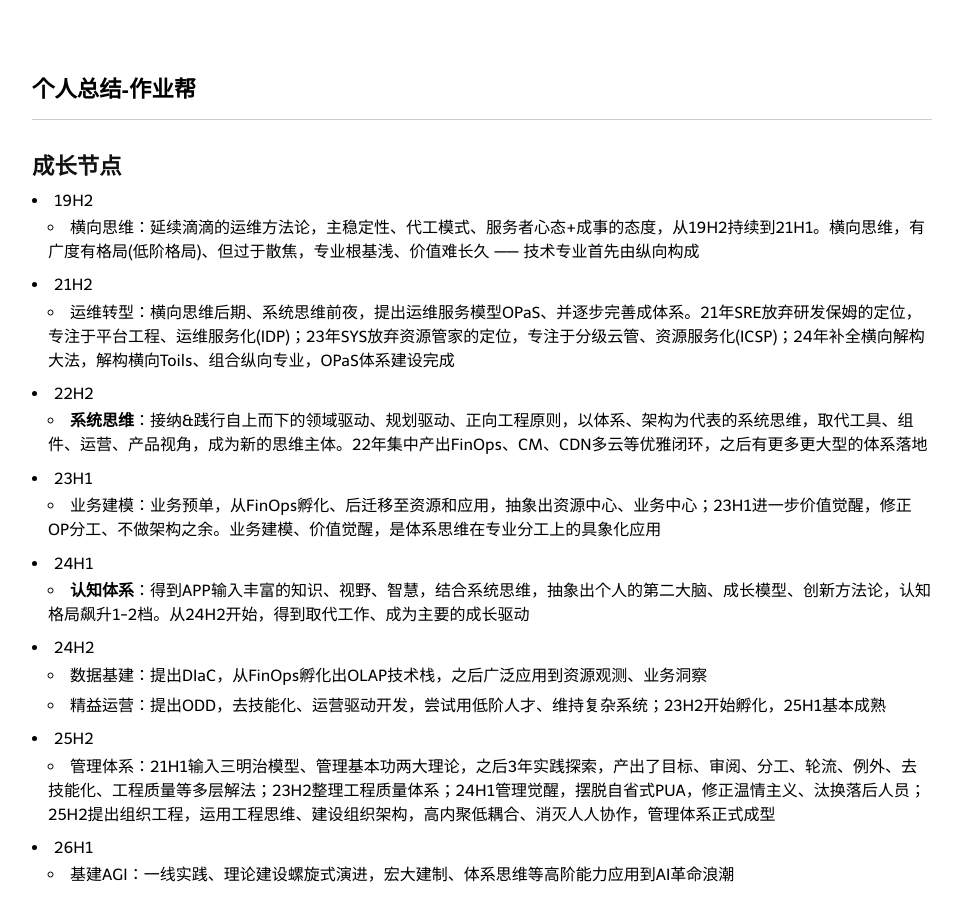
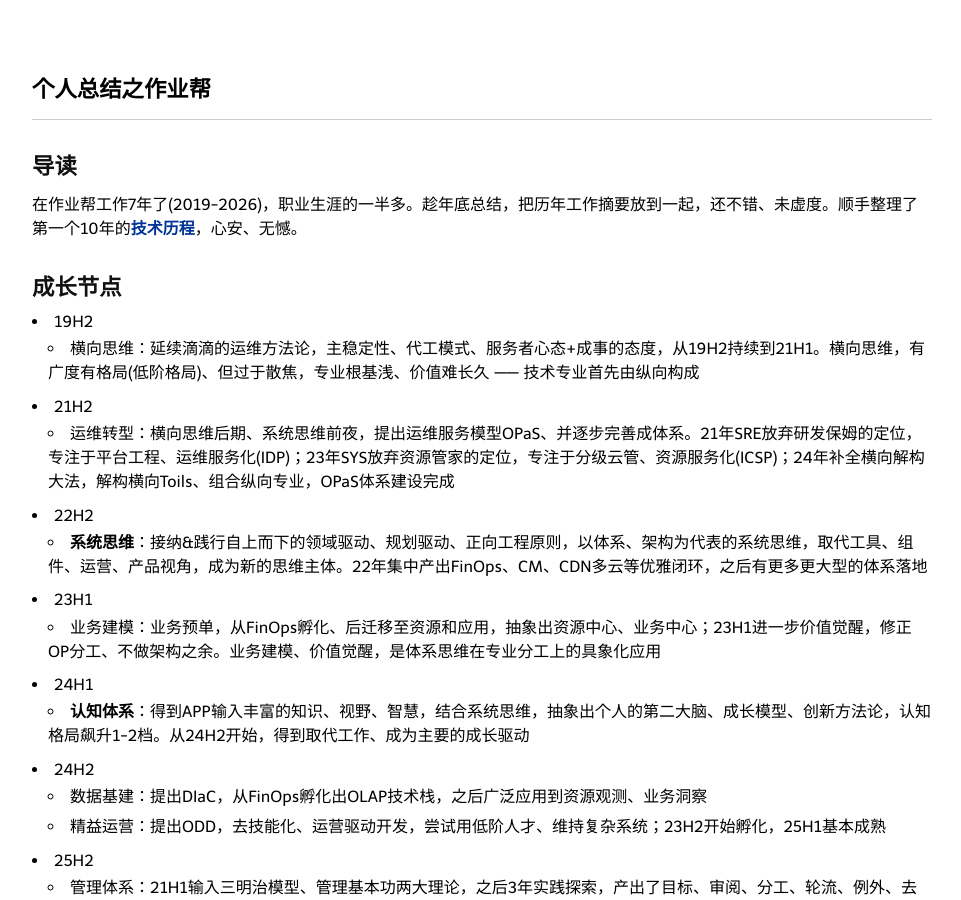
Before and after one commit to niean/niean.github.io, a Jekyll site: the page built from _posts/2026-01-30-personal-summary.md, in a window 1280 px wide and 900 px high. Shown: the whole window, without its empty margins (158-1119 px from the left). Built offline with Jekyll 4.4.1, drawn with Linux system fonts in a browser that asks for light colours; comment, search, counter and statistics services are not loaded.

Commit message:
博客:发布个人总结

```diff
--- a/_drafts/2025-12-31-personal-summary.md
+++ b/_posts/2026-01-30-personal-summary.md
@@ -1,10 +1,14 @@
 ---
 layout: post
-title: 个人总结-作业帮
-date: 2025-12-31 21:00
+title: 个人总结之作业帮
+date: 2026-01-30 21:00
 tags:
   - personal
 ---
+
+## 导读
+在作业帮工作7年了(2019-2026)，职业生涯的一半多。趁年底总结，把历年工作摘要放到一起，还不错、未虚度。顺手整理了第一个10年的[**技术历程**](https://blog.niean.name/about/)，心安、无憾。
+
 
 ## 成长节点
 - 19H2
```
